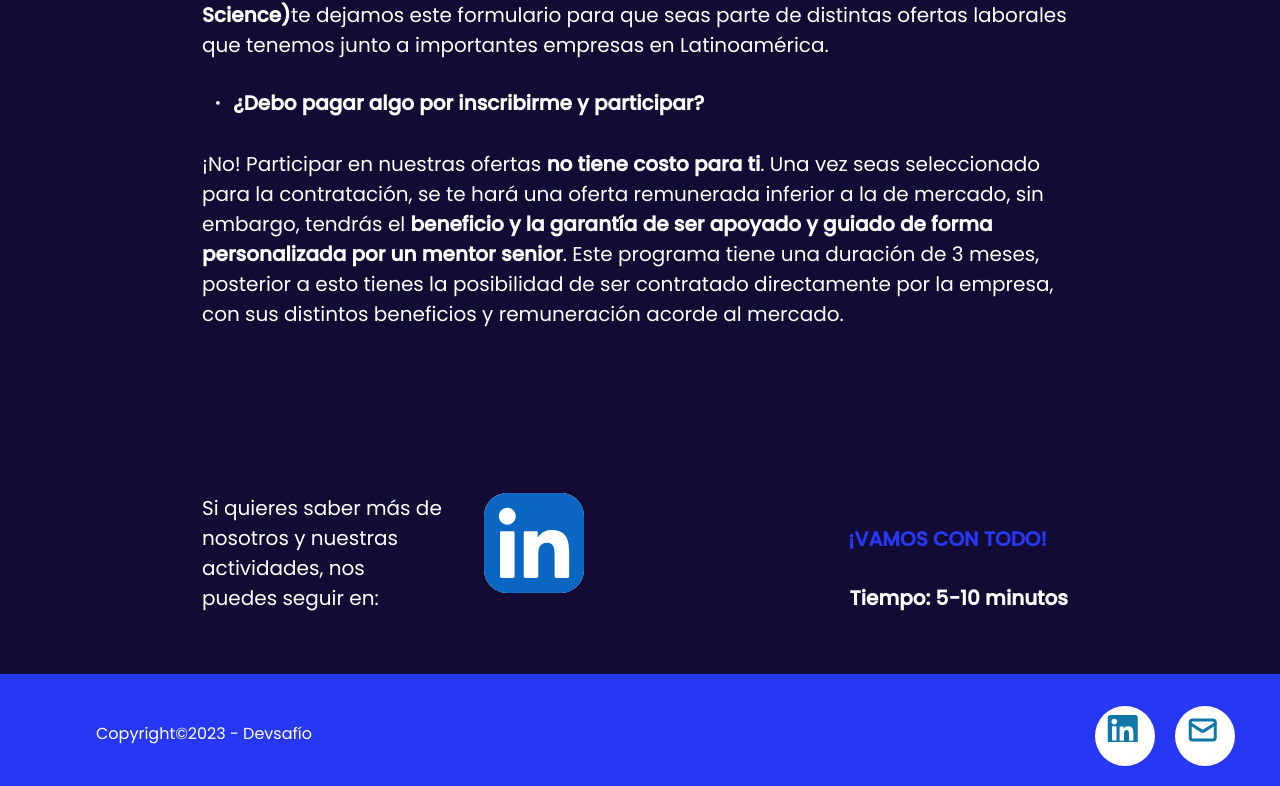
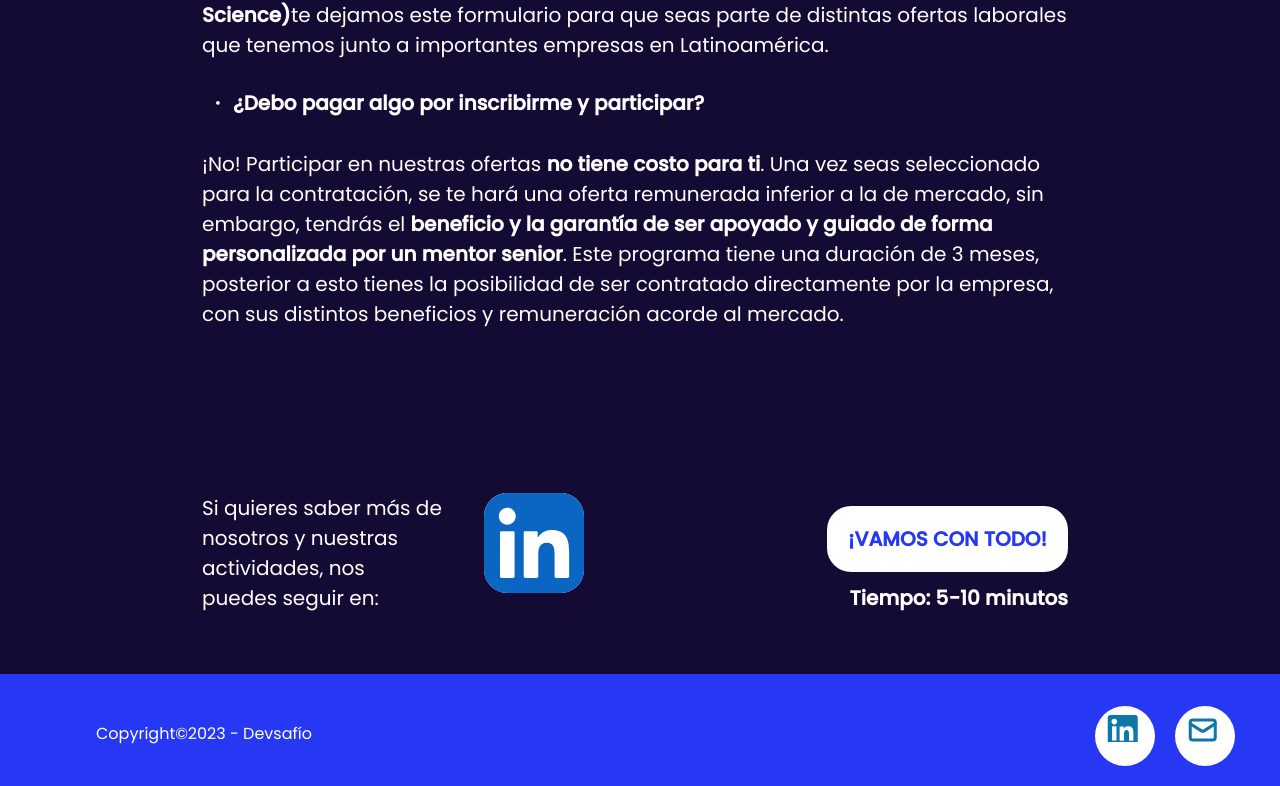
Before and after one commit to dlab-team/C11-Frontend, a React (Vite) app: page /intro in a window 1280 px wide. Shown: the part 401-1187 px from the top of the page. Built offline with nearby package versions, Linux system fonts and the light colour scheme; a web font is replaced by a local one.

Commit message:
fix: button background white

```diff
--- a/src/pages/application-form/Introduction.jsx
+++ b/src/pages/application-form/Introduction.jsx
@@ -97,7 +97,7 @@ function Introduction() {
             <p className="uppercase md:normal-case text-right text-sm font-bold pb-[5px]  md:text-[20px]">
               Tiempo: 5-10 minutos
             </p>
-            <button className="text-[#2738F5] w-[125px] md:w-[241px] font-bold text-[10px] md:text-[20px] bg-white rounded-3xl px-[11.5px] md:px-[18.5px] py-[7px] md:py-[18px]">
+            <button className="text-[#2738F5] w-[125px] md:w-[241px] font-bold text-[10px] md:text-[20px] bg-[white] rounded-3xl px-[11.5px] md:px-[18.5px] py-[7px] md:py-[18px]">
               ¡VAMOS CON TODO!
             </button>
           </div>
```
